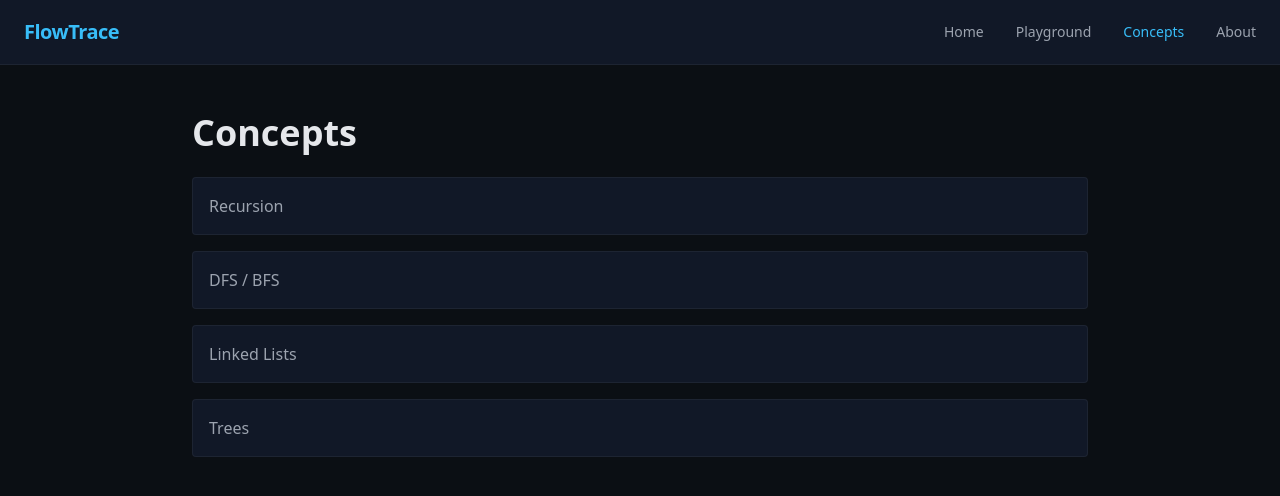
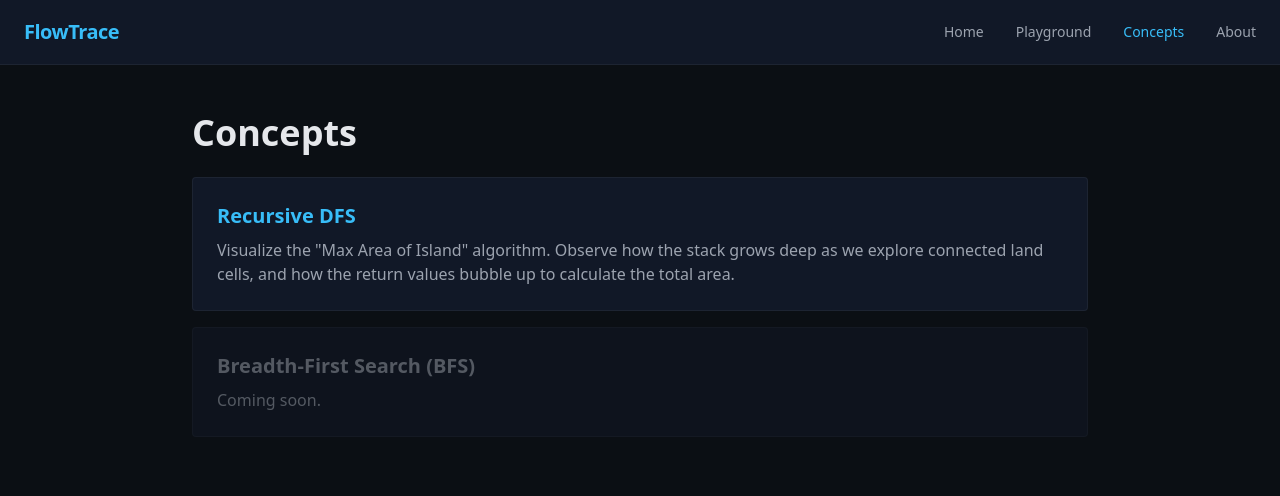
Before and after one commit to Phoenixarjun/FlowTrace, a Next.js app: page /concepts in a window 1280 px wide. Shown: the top 496 px of the page. Built offline with nearby package versions, Linux system fonts and the light colour scheme.

Commit message:
feat: add canonical DFS max-area-of-island demo

```diff
--- a/app/concepts/page.tsx
+++ b/app/concepts/page.tsx
@@ -1,25 +1,32 @@
+import Link from "next/link";
+
 export default function ConceptsPage() {
-  const concepts = [
-    "Recursion",
-    "DFS / BFS",
-    "Linked Lists",
-    "Trees"
-  ];
-
   return (
     <main className="flex-1 p-12">
       <div className="max-w-4xl mx-auto">
         <h1 className="text-4xl font-bold text-flow-text mb-6">Concepts</h1>
-        <ul className="space-y-4">
-          {concepts.map((concept) => (
-            <li
-              key={concept}
-              className="p-4 bg-flow-surface rounded border border-white/5 text-flow-text-muted hover:text-flow-text transition-colors"
-            >
-              {concept}
-            </li>
-          ))}
-        </ul>
+        <div className="space-y-4">
+          <Link
+            href="/playground?demo=dfs"
+            className="block p-6 bg-flow-surface rounded border border-white/5 hover:border-flow-accent-primary transition-colors hover:bg-white/[0.02]"
+          >
+            <h2 className="text-xl font-bold text-flow-accent-primary mb-2">
+              Recursive DFS
+            </h2>
+            <p className="text-flow-text-muted">
+              Visualize the "Max Area of Island" algorithm. Observe how the stack grows deep as we explore connected land cells, and how the return values bubble up to calculate the total area.
+            </p>
+          </Link>
+
+          <div className="block p-6 bg-flow-surface rounded border border-white/5 opacity-50 cursor-not-allowed">
+            <h2 className="text-xl font-bold text-flow-text-muted mb-2">
+              Breadth-First Search (BFS)
+            </h2>
+            <p className="text-flow-text-muted">
+              Coming soon.
+            </p>
+          </div>
+        </div>
       </div>
     </main>
   );
--- a/app/playground/page.tsx
+++ b/app/playground/page.tsx
@@ -1,14 +1,16 @@
 "use client";
 
-import { useState } from "react";
+import { useState, useEffect, Suspense } from "react";
+import { useSearchParams } from "next/navigation";
 import { TraceEvent, ExecutionState } from "@/types/trace";
 import { initialExecutionState } from "@/lib/initialState";
 import { reduceEvent } from "@/lib/traceReducer";
 import ExecutionPanel from "@/components/ExecutionPanel";
 import TraceInput from "@/components/TraceInput";
+import { DFS_TRACE } from "@/lib/demoTraces";
 
 // Default demo trace
-const DEFAULT_TRACE: TraceEvent[] = [
+const DEMO_TRACE: TraceEvent[] = [
   { type: "call", fn: "main" },
   { type: "state", key: "x", value: 10 },
   { type: "call", fn: "helper" },
@@ -18,12 +20,22 @@ const DEFAULT_TRACE: TraceEvent[] = [
   { type: "call", fn: "finish" },
 ];
 
-export default function PlaygroundPage() {
-  const [trace, setTrace] = useState<TraceEvent[]>(DEFAULT_TRACE);
+function PlaygroundContent() {
+  const searchParams = useSearchParams();
+  const [trace, setTrace] = useState<TraceEvent[]>(DEMO_TRACE);
   const [currentStep, setCurrentStep] = useState<number>(-1);
   const [executionState, setExecutionState] = useState<ExecutionState>(
     initialExecutionState
   );
+
+  useEffect(() => {
+    const demo = searchParams.get("demo");
+    if (demo === "dfs") {
+      setTrace(DFS_TRACE);
+      setExecutionState(initialExecutionState);
+      setCurrentStep(-1);
+    }
+  }, [searchParams]);
 
   const handleNext = () => {
     if (currentStep < trace.length - 1) {
@@ -52,7 +64,7 @@ export default function PlaygroundPage() {
           <div>
             <h1 className="text-4xl font-bold text-flow-text mb-2">Playground</h1>
             <p className="text-flow-text-muted">
-              Runtime Injection & Visualization (Phase 5)
+              Runtime Injection & Visualization
             </p>
           </div>
           <div className="flex gap-4">
@@ -100,3 +112,11 @@ export default function PlaygroundPage() {
     </main>
   );
 }
+
+export default function PlaygroundPage() {
+  return (
+    <Suspense fallback={<div className="p-12 text-flow-text text-center">Loading...</div>}>
+      <PlaygroundContent />
+    </Suspense>
+  );
+}
--- /dev/null
+++ b/lib/demoTraces.ts
@@ -0,0 +1,55 @@
+import { TraceEvent } from "@/types/trace";
+
+// Max Area of Island (Simplified 2x2 grid)
+/*
+Grid:
+[1, 0]
+[1, 1]
+*/
+
+export const DFS_TRACE: TraceEvent[] = [
+  // Setup Grid
+  { type: "call", fn: "maxAreaOfIsland" },
+  { type: "state", key: "grid", value: [[1, 0], [1, 1]] },
+  { type: "state", key: "maxArea", value: 0 },
+
+  // Start Loop (0,0) - Land
+  { type: "pointer", from: "current", to: "(0,0)" },
+  { type: "call", fn: "dfs(0,0)" },
+
+  // DFS Logic (0,0)
+  { type: "state", key: "grid[0][0]", value: 0 }, // Mark visited
+  { type: "state", key: "area", value: 1 },
+
+  // Explore Neighbors
+  // Up (out of bounds) -> skip
+  // Down (1,0) - Land
+  { type: "call", fn: "dfs(1,0)" },
+  { type: "state", key: "grid[1][0]", value: 0 }, // Mark visited
+
+  // Explore Neighbors of (1,0)
+  // Right (1,1) - Land
+  { type: "call", fn: "dfs(1,1)" },
+  { type: "state", key: "grid[1][1]", value: 0 }, // Mark visited
+
+  // Explore Neighbors of (1,1) -> All visited or 0
+  { type: "return", fn: "dfs(1,1)" }, // Return 1
+
+  // Back to (1,0), add result
+  { type: "state", key: "area", value: 2 }, // 1 + 1 (from child)
+  { type: "return", fn: "dfs(1,0)" }, // Return 2
+
+  // Back to (0,0), add result
+  { type: "state", key: "area", value: 3 }, // 1 + 2 (from child)
+
+  // Try Right (0,1) - Water
+  // ... skip
+
+  { type: "return", fn: "dfs(0,0)" }, // Return 3
+
+  // Update Max Area
+  { type: "state", key: "maxArea", value: 3 },
+
+  // Continue Loop... (rest visited/water)
+  { type: "return", fn: "maxAreaOfIsland" }
+];
```
